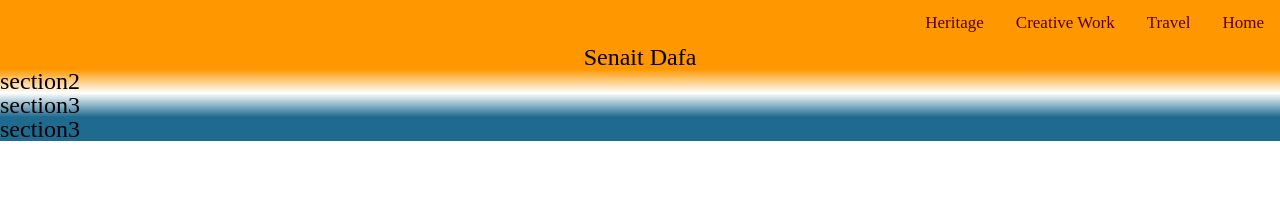
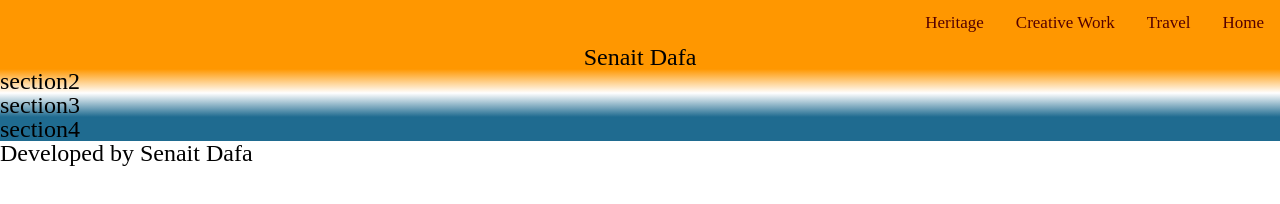
Before and after one commit to senaitdafa/portfolio, a plain HTML site: page index.html in a window 1280 px wide. Drawn offline with Linux system fonts and the light colour scheme; a web font is replaced by a local one.

Commit message:
Update index.html

```diff
--- a/index.html
+++ b/index.html
@@ -37,9 +37,9 @@
             <div class = "item1">Senait Dafa</div>
             <div class = "item2">section2</div>
             <div class = "item3">section3</div>
-            <div class = "item4">section3</div>
+            <div class = "item4">section4</div>
         </div>
     </body>
-
+    <footer>Developed by Senait Dafa</footer>
 
 </html>
```
